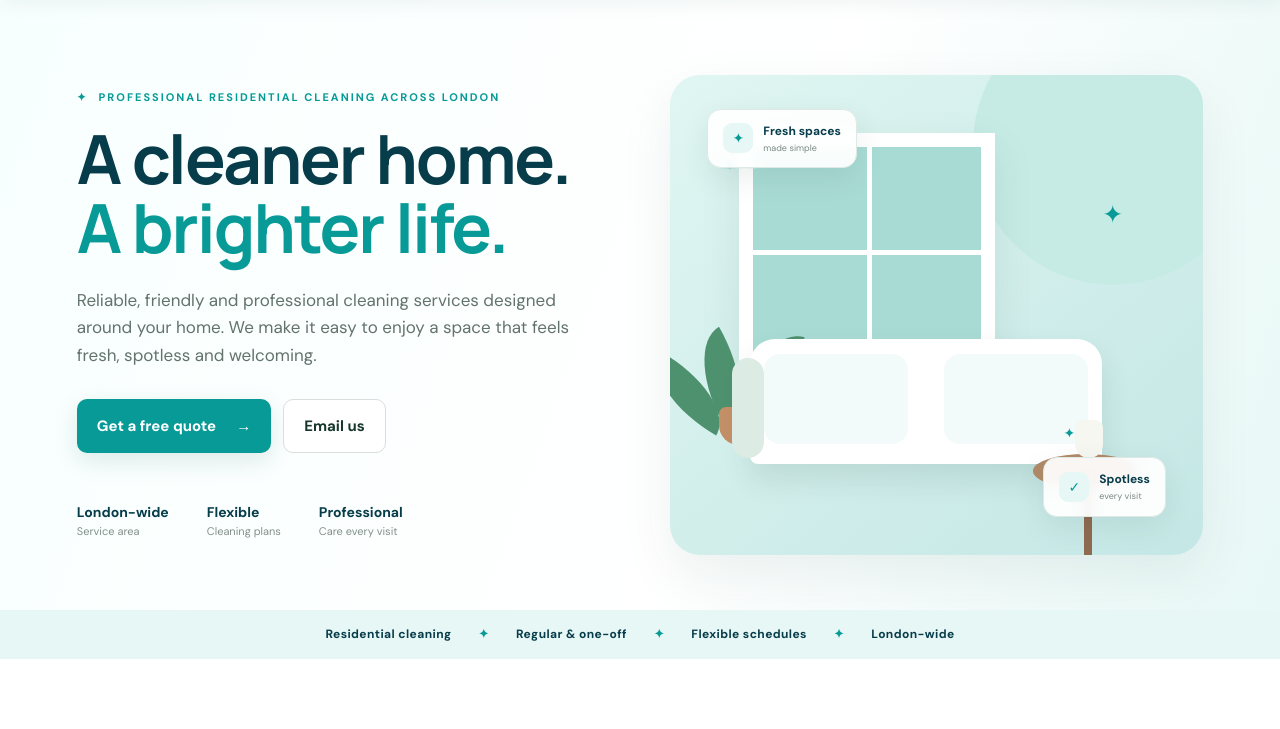
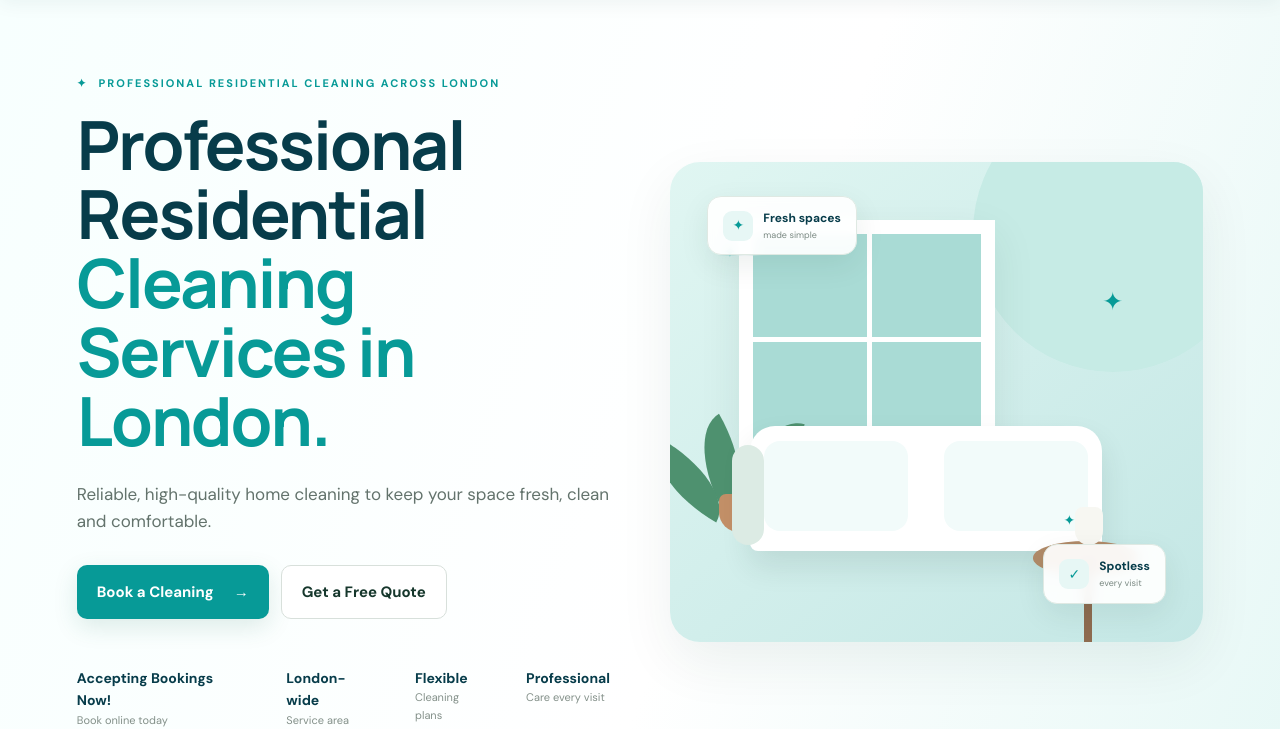
Before and after one commit to Sparkle-star-cl/sparkle-star-cleaning, a plain HTML site: page index.html in a window 1280 px wide. Shown: the part 78-807 px from the top of the page. Drawn offline with Linux system fonts and the light colour scheme.

Commit message:
Update homepage hero and booking calls to action

```diff
--- a/index.html
+++ b/index.html
@@ -9,7 +9,7 @@
   <link rel="preconnect" href="https://fonts.googleapis.com">
   <link rel="preconnect" href="https://fonts.gstatic.com" crossorigin>
   <link href="https://fonts.googleapis.com/css2?family=DM+Sans:wght@400;500;600;700&family=Manrope:wght@700;800&display=swap" rel="stylesheet">
-  <link rel="stylesheet" href="style.css">
+  <link rel="stylesheet" href="style.css?v=teal-20261114">
   <link rel="icon" type="image/png" sizes="64x64" href="/favicon.png">
   <link rel="apple-touch-icon" href="/favicon.png">
   <script type="application/ld+json">
@@ -28,13 +28,13 @@
     <section class="hero">
       <div class="hero-copy">
         <div class="eyebrow"><span>✦</span> Professional residential cleaning across London</div>
-        <h1>A cleaner home.<br><em>A brighter life.</em></h1>
-        <p>Reliable, friendly and professional cleaning services designed around your home. We make it easy to enjoy a space that feels fresh, spotless and welcoming.</p>
+        <h1>Professional Residential<br><em>Cleaning Services in London.</em></h1>
+        <p>Reliable, high-quality home cleaning to keep your space fresh, clean and comfortable.</p>
         <div class="hero-actions">
-          <a href="mailto:hello@sparklestarcleaning.co.uk?subject=Sparkle%20Star%20Cleaning%20-%20Free%20Quote" class="btn primary">Get a free quote <span>→</span></a>
-          <a href="mailto:hello@sparklestarcleaning.co.uk" class="btn secondary">Email us</a>
+          <a href="#booking" class="btn primary">Book a Cleaning <span>→</span></a>
+          <a href="#quote-calculator" class="btn secondary">Get a Free Quote</a>
         </div>
-        <div class="trust-row"><div><strong>London-wide</strong><span>Service area</span></div><div><strong>Flexible</strong><span>Cleaning plans</span></div><div><strong>Professional</strong><span>Care every visit</span></div></div>
+        <div class="trust-row"><div><strong>Accepting Bookings Now!</strong><span>Book online today</span></div><div><strong>London-wide</strong><span>Service area</span></div><div><strong>Flexible</strong><span>Cleaning plans</span></div><div><strong>Professional</strong><span>Care every visit</span></div></div>
       </div>
 
       <div class="hero-art" aria-label="Bright, clean living room illustration">
@@ -44,7 +44,7 @@
       </div>
     </section>
 
-    <section class="service-strip"><div>Residential cleaning</div><span>✦</span><div>Regular &amp; one-off</div><span>✦</span><div>Flexible schedules</div><span>✦</span><div>London-wide</div></section>
+    <section class="service-strip"><div>✦ Reliable &amp; Professional</div><span>│</span><div>♧ High-Quality Cleaning</div><span>│</span><div>▣ Flexible Bookings</div><span>│</span><div>⌂ Residential Homes Only</div></section>
 
     <section id="services" class="section">
       <div class="section-heading"><div><div class="eyebrow">Our services</div><h2>Cleaning that fits<br><em>your life.</em></h2></div><p>From regular upkeep to a complete one-off refresh, Sparkle Star Cleaning gives you a simple way to keep your home looking its best.</p></div>
```
